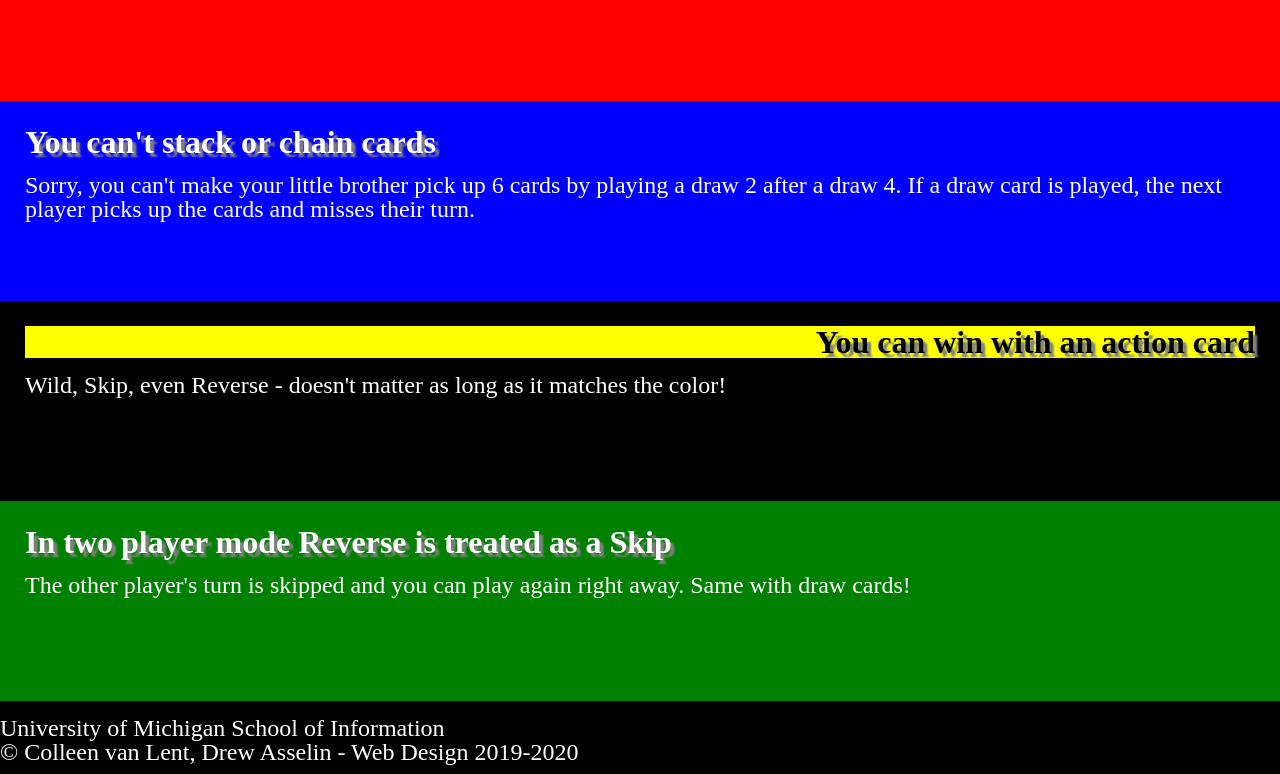
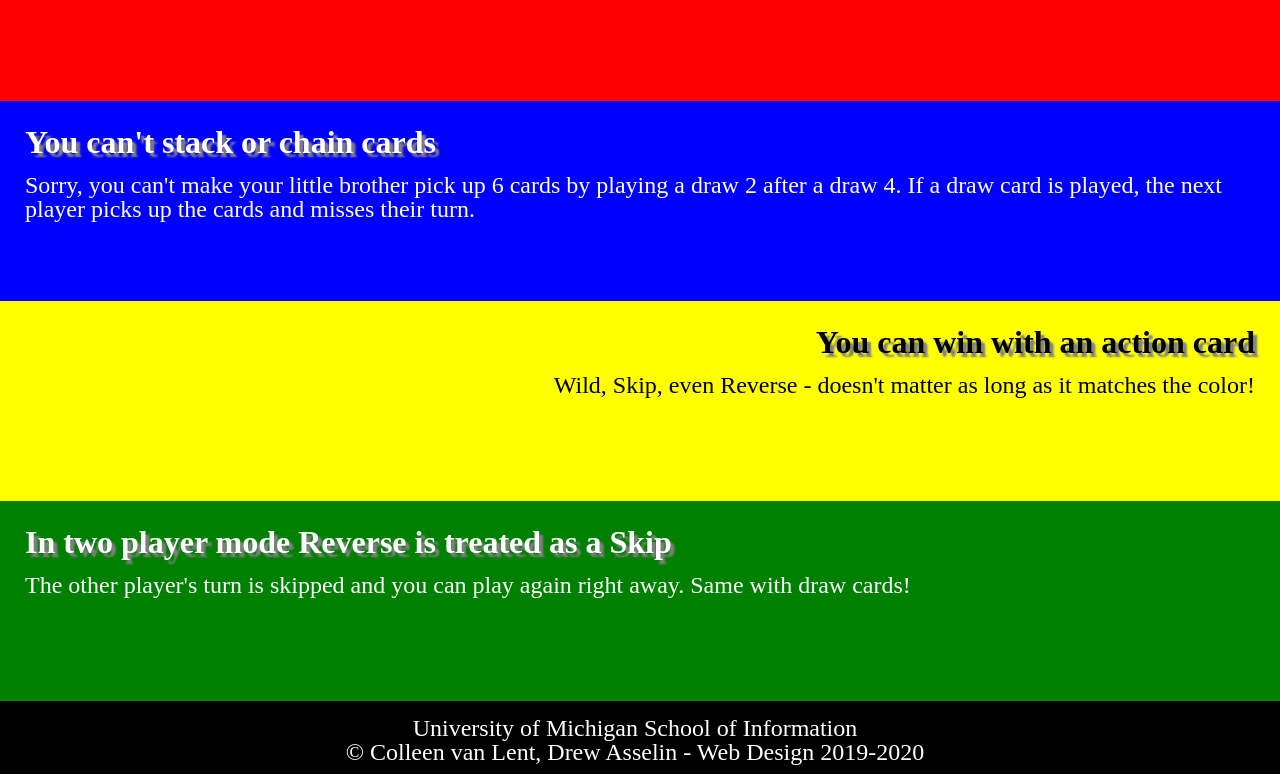
Before and after one commit to ehanafi/ehanafi.github.io, a plain HTML site: page homework2-2021/index.html in a window 1280 px wide. Shown: the part 826-1600 px from the top of the page. Drawn offline with Linux system fonts and the light colour scheme.

Commit message:
Update style.css

```diff
--- a/homework2-2021/css/style.css
+++ b/homework2-2021/css/style.css
@@ -72,11 +72,14 @@ a.     Background color is hexadecimal value for yellow
 b.     Text is aligned on the right side
 c.     Header 2 and paragraph text is black
 d.     Header 2 drop shadow is #c7e2c7 with the same parameters as above */
-#yellow h2 {
+#yellow {
     background-color: #ffff00;
     text-align: right;
     color: #000000;
-    text-shadow: #c7e2c7
+}
+
+#yellow h2 {
+    text-shadow: #c7e2c7;
 }
 
 /* Green div has the following styles
@@ -90,9 +93,12 @@ b.     Text is aligned on the left side */
 /* Paragraphs within the footer have text that is centered with
  10px padding on the bottom and right only. (No padding on the left or top.) */
  footer p br {
-    text-align: center;
     padding-top: 0px;
     padding-left: 0px;
+ }
+
+ footer {
+    text-align: center;
     padding-bottom: 10px;
     padding-right: 10px;
  }
```
